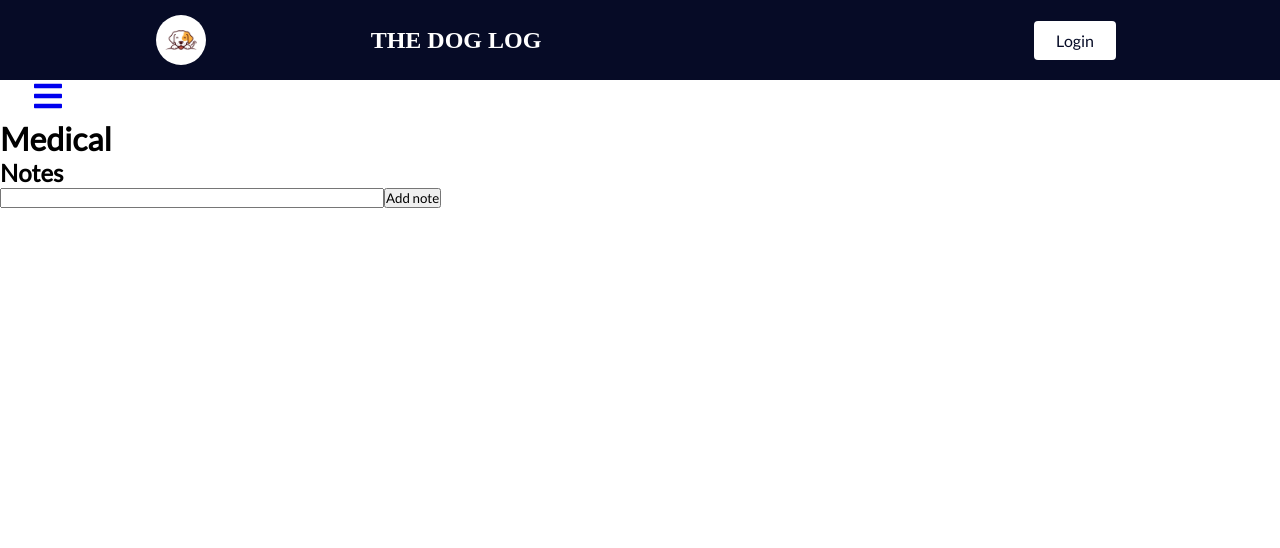
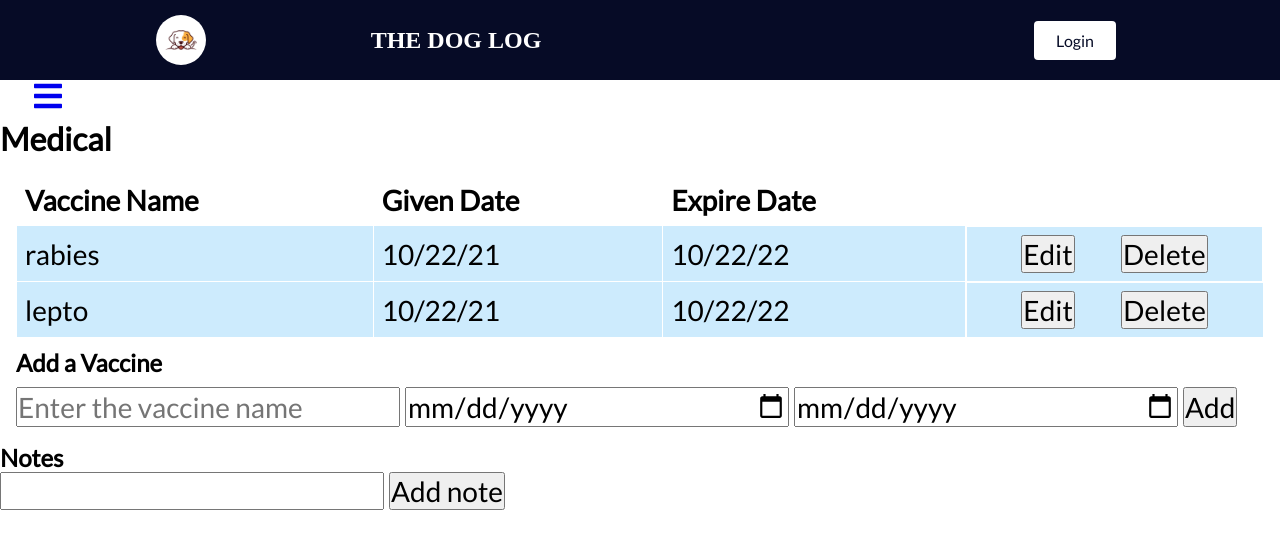
Before and after one commit to Aron400/Dog-Log, a React (Create React App) app in the folder capstone-project/: page /medical in a window 1280 px wide. Shown: the top 548 px of the page. Built offline with nearby package versions, Linux system fonts and the light colour scheme; a web font is replaced by a local one.

Commit message:
added vaccine info section to medical page

```diff
--- /dev/null
+++ b/capstone-project/src/pages/medical/EditVaccineRow.js
@@ -0,0 +1,50 @@
+import React from "react";
+
+const EditVaccineRow = ({
+  editFormData,
+  handleEditFormChange,
+  handleCancelClick,
+}) => {
+  return (
+    <tr>
+      <td>
+        <input
+          type="text"
+          required="required"
+          placeholder="Enter a vaccine name"
+          name="vaccineName"
+          value={editFormData.vaccineName}
+          onChange={handleEditFormChange}
+        ></input>
+      </td>
+      <td>
+        <input
+          type="date"
+          // required="required"
+          placeholder="Enter the date given"
+          name="givenDate"
+          value={editFormData.givenDate}
+          onChange={handleEditFormChange}
+        ></input>
+      </td>
+      <td>
+        <input
+          type="date"
+          // required="required"
+          placeholder="Enter the expire date"
+          name="expireDate"
+          value={editFormData.expireDate}
+          onChange={handleEditFormChange}
+        ></input>
+      </td>
+      <td>
+        <button type="submit">Save</button>
+        <button type="button" onClick={handleCancelClick}>
+          Cancel
+        </button>
+      </td>
+    </tr>
+  );
+};
+
+export default EditVaccineRow;
--- a/capstone-project/src/pages/medical/Medical.js
+++ b/capstone-project/src/pages/medical/Medical.js
@@ -1,10 +1,12 @@
 import React from "react";
 import Notes from "./Notes";
+import VaccineInfo from "./VaccineInfo";
 
 function Medical() {
   return (
     <div className="medical">
       <h1>Medical</h1>
+      <VaccineInfo />
       <Notes />
     </div>
   );
--- /dev/null
+++ b/capstone-project/src/pages/medical/ReadOnlyRow.js
@@ -0,0 +1,24 @@
+import React from "react";
+
+const ReadOnlyRow = ({ vaccine, handleEditClick, handleDeleteClick }) => {
+  return (
+    <tr>
+      <td>{vaccine.vaccineName}</td>
+      <td>{vaccine.givenDate}</td>
+      <td>{vaccine.expireDate}</td>
+      <td>
+        <button
+          type="button"
+          onClick={(event) => handleEditClick(event, vaccine)}
+        >
+          Edit
+        </button>
+        <button type="button" onClick={() => handleDeleteClick(vaccine.id)}>
+          Delete
+        </button>
+      </td>
+    </tr>
+  );
+};
+
+export default ReadOnlyRow;
--- /dev/null
+++ b/capstone-project/src/pages/medical/VaccineInfo.js
@@ -0,0 +1,186 @@
+import React, { useState, Fragment } from "react";
+import { nanoid } from "nanoid";
+import "./vaccineInfo.css";
+import ReadOnlyRow from "./ReadOnlyRow";
+import EditVaccineRow from "./EditVaccineRow";
+
+const VaccineInfo = () => {
+  const [vaccines, setVaccines] = useState([
+    {
+      id: 1,
+      vaccineName: "rabies",
+      givenDate: "10/22/21",
+      expireDate: "10/22/22",
+    },
+    {
+      id: 2,
+      vaccineName: "lepto",
+      givenDate: "10/22/21",
+      expireDate: "10/22/22",
+    },
+  ]);
+  const [addFormData, setAddFormData] = useState({
+    vaccineName: "",
+    givenDate: "",
+    expireDate: "",
+  });
+
+  const [editFormData, setEditFormData] = useState({
+    vaccineName: "",
+    givenDate: "",
+    expireDate: "",
+  });
+
+  //used to map table / switch between edit and read only
+  const [editVaccineId, setEditVaccineId] = useState(null);
+
+  const handleAddFormChange = (event) => {
+    event.preventDefault();
+
+    //gets name attribute of input
+    const inputName = event.target.getAttribute("name");
+    const inputValue = event.target.value;
+
+    const newFormData = { ...addFormData };
+    newFormData[inputName] = inputValue;
+
+    setAddFormData(newFormData);
+  };
+
+  const handleEditFormChange = (event) => {
+    event.preventDefault();
+
+    const inputName = event.target.getAttribute("name");
+    const inputValue = event.target.value;
+
+    const newFormData = { ...editFormData };
+    newFormData[inputName] = inputValue;
+
+    setEditFormData(newFormData);
+  };
+
+  const handleAddFormSubmit = (event) => {
+    event.preventDefault();
+
+    const newVaccine = {
+      id: nanoid(),
+      vaccineName: addFormData.vaccineName,
+      givenDate: addFormData.givenDate,
+      expireDate: addFormData.expireDate,
+    };
+
+    const newVaccines = [...vaccines, newVaccine];
+    setVaccines(newVaccines);
+  };
+
+  const handleEditFormSubmit = (event) => {
+    event.preventDefault();
+
+    const editedVaccine = {
+      id: editVaccineId,
+      vaccineName: editFormData.vaccineName,
+      givenDate: editFormData.givenDate,
+      expireDate: editFormData.expireDate,
+    };
+
+    const newVaccines = [...vaccines];
+
+    const index = vaccines.findIndex((vaccine) => vaccine.id === editVaccineId);
+
+    newVaccines[index] = editedVaccine;
+
+    setVaccines(newVaccines);
+    setEditVaccineId(null);
+  };
+
+  const handleEditClick = (event, vaccine) => {
+    event.preventDefault();
+    setEditVaccineId(vaccine.id);
+
+    const formValues = {
+      vaccineName: vaccine.vaccineName,
+      givenDate: vaccine.givenDate,
+      expireDate: vaccine.expireDate,
+    };
+
+    setEditFormData(formValues);
+  };
+
+  const handleCancelClick = () => {
+    setEditVaccineId(null);
+  };
+
+  const handleDeleteClick = (vaccineId) => {
+    const newVaccines = [...vaccines];
+
+    const index = vaccines.findIndex((vaccine) => vaccine.id === vaccineId);
+
+    newVaccines.splice(index, 1);
+
+    setVaccines(newVaccines);
+  };
+
+  return (
+    <div className="vaccine-info">
+      <form onSubmit={handleEditFormSubmit}>
+        <table>
+          <thead>
+            <tr>
+              <th>Vaccine Name</th>
+              <th>Given Date</th>
+              <th>Expire Date</th>
+            </tr>
+          </thead>
+
+          <tbody>
+            {vaccines.map((vaccine) => (
+              <Fragment>
+                {editVaccineId === vaccine.id ? (
+                  <EditVaccineRow
+                    editFormData={editFormData}
+                    handleEditFormChange={handleEditFormChange}
+                    handleCancelClick={handleCancelClick}
+                  />
+                ) : (
+                  <ReadOnlyRow
+                    vaccine={vaccine}
+                    handleEditClick={handleEditClick}
+                    handleDeleteClick={handleDeleteClick}
+                  />
+                )}
+              </Fragment>
+            ))}
+          </tbody>
+        </table>
+      </form>
+
+      <h2>Add a Vaccine</h2>
+      <form onSubmit={handleAddFormSubmit}>
+        <input
+          type="text"
+          name="vaccineName"
+          required="required"
+          placeholder="Enter the vaccine name"
+          onChange={handleAddFormChange}
+        />
+        <input
+          type="date"
+          name="givenDate"
+          required="required"
+          placeholder="Enter the date given"
+          onChange={handleAddFormChange}
+        />
+        <input
+          type="date"
+          name="expireDate"
+          required="required"
+          placeholder="Enter the expire date"
+          onChange={handleAddFormChange}
+        />
+        <button type="submit">Add</button>
+      </form>
+    </div>
+  );
+};
+
+export default VaccineInfo;
--- /dev/null
+++ b/capstone-project/src/pages/medical/vaccineInfo.css
@@ -0,0 +1,41 @@
+.vaccine-info {
+  display: flex;
+  flex-direction: column;
+  gap: 10px;
+  padding: 1rem;
+}
+
+table {
+  border-collapse: collapse;
+  width: 100%;
+}
+
+th,
+td {
+  border: 1px solid #ffffff;
+  text-align: left;
+  padding: 8px;
+  font-size: 32px;
+}
+
+th {
+  /* background-color: rgb(117, 201, 250); */
+}
+
+td {
+  background-color: rgb(205, 235, 253);
+}
+
+form {
+  display: flex;
+  gap: 5px;
+}
+
+form td:last-child {
+  display: flex;
+  justify-content: space-evenly;
+}
+
+form * {
+  font-size: 28px;
+}
```
